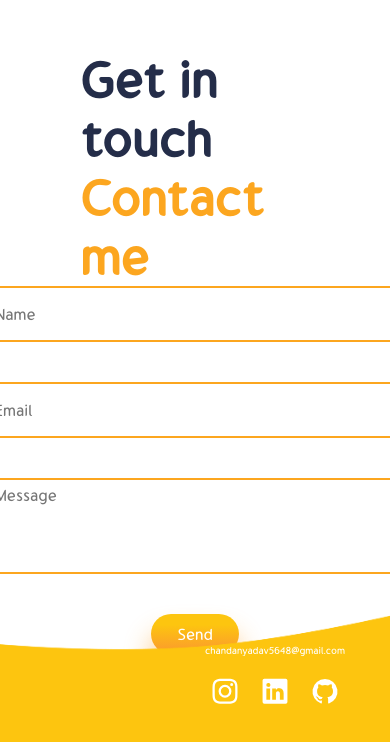
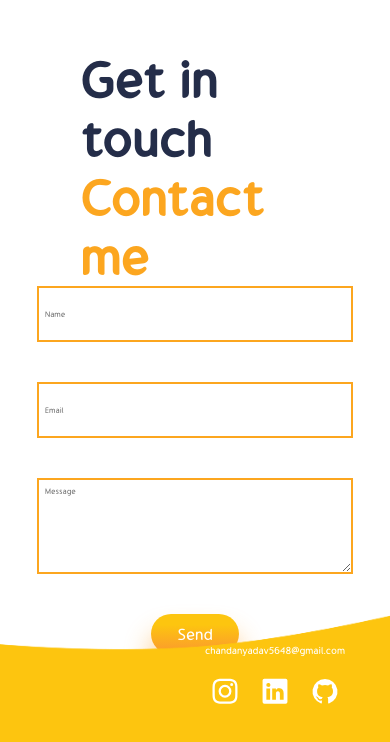
Before and after one commit to Chandan-KYadav/Portfolio-Chandan, a React (Create React App) app: page / in a window 390 px wide. Shown: the part 6352-7094 px from the top of the page. Built offline with nearby package versions, Linux system fonts and the light colour scheme.

Commit message:
Update Contact.css

```diff
--- a/src/components/Contact/Contact.css
+++ b/src/components/Contact/Contact.css
@@ -30,5 +30,10 @@ textarea{
 @media screen and (max-width : 480px) {
     .contact{
         flex-direction: column;
+        width-bottom: 8rem;
+    }
+     .contact-right .user{
+       width: 15rem;
+       font-size: 8px;
     }
 }
```
